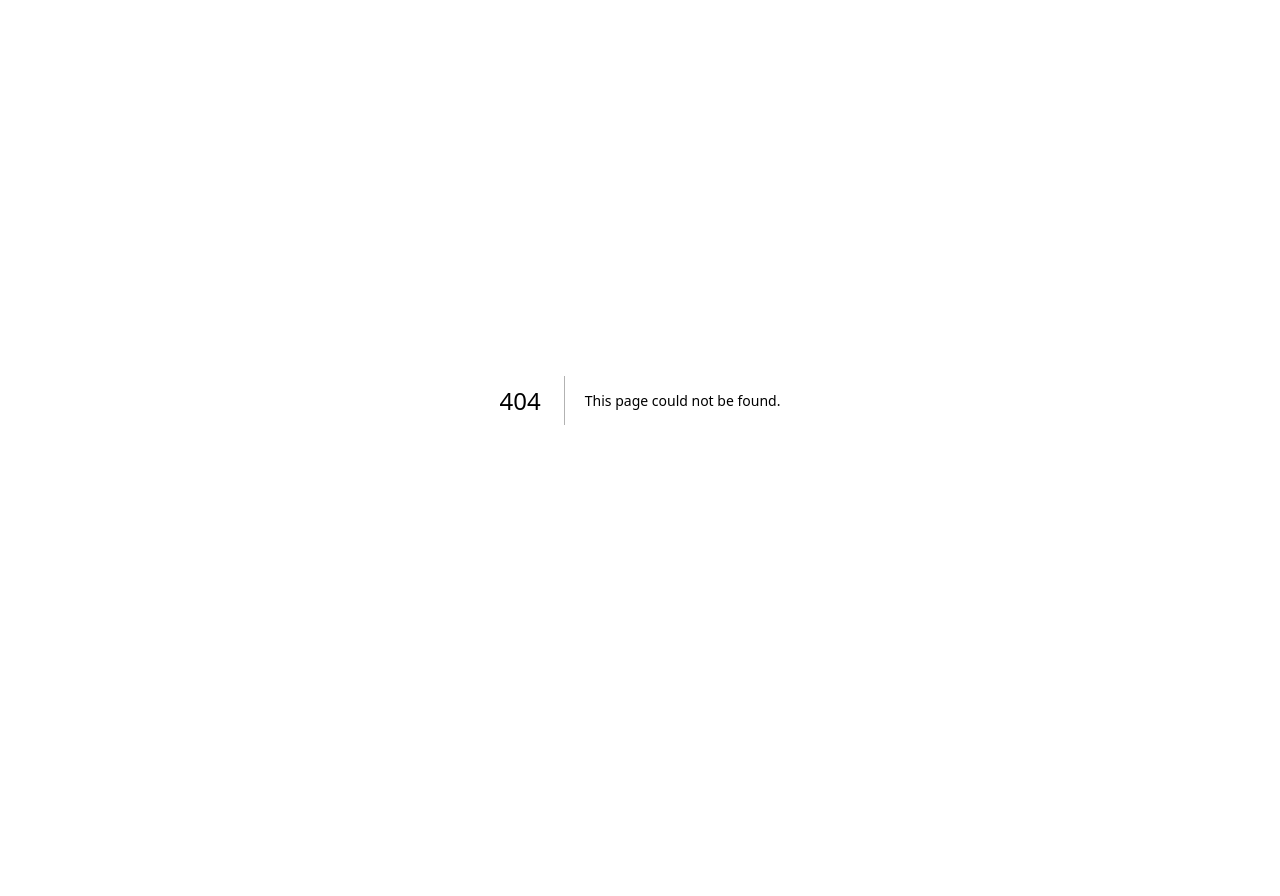
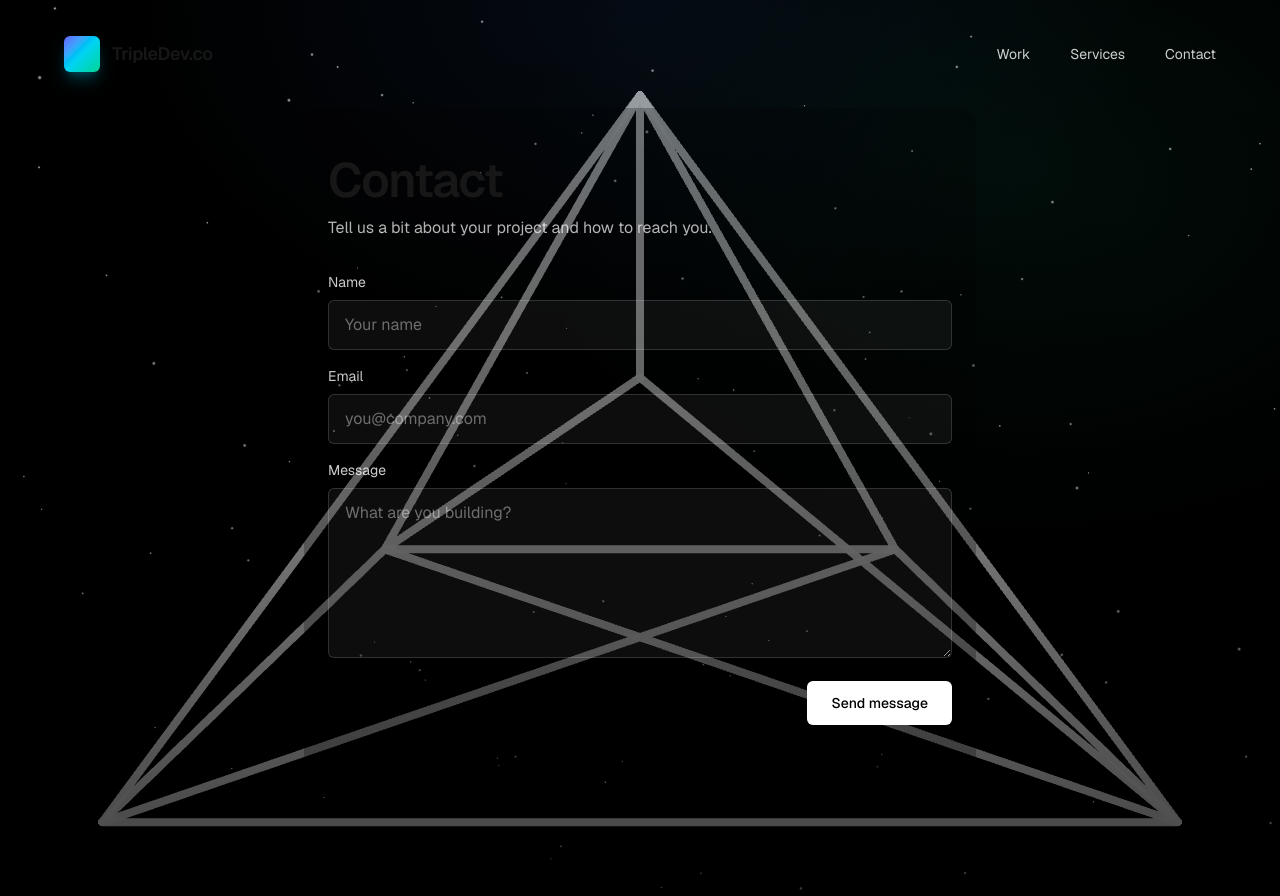
Before and after one commit to BitLionLLC/tripledevco, a Next.js app: page /contact in a window 1280 px wide. Before the commit this address had no page. Before the commit the page ends 800 px from the top, so only its background shows below. Built offline with nearby package versions, Linux system fonts and the light colour scheme.

Commit message:
adds contact form

```diff
--- a/package.json
+++ b/package.json
@@ -13,6 +13,7 @@
     "@react-three/drei": "^10.7.4",
     "@react-three/fiber": "^9.3.0",
     "next": "15.5.2",
+    "nodemailer": "^7.0.6",
     "react": "19.1.0",
     "react-calendly": "^4.4.0",
     "react-dom": "19.1.0",
@@ -23,6 +24,7 @@
     "@tailwindcss/postcss": "^4",
     "eslint": "^9",
     "eslint-config-next": "15.5.2",
-    "tailwindcss": "^4"
+    "tailwindcss": "^4",
+    "typescript": "^5.9.2"
   }
 }
--- /dev/null
+++ b/src/app/contact/page.js
@@ -0,0 +1,127 @@
+import BackgroundScene from "@/components/BackgroundScene";
+import Header from "@/components/Header";
+import { redirect } from "next/navigation";
+import nodemailer from "nodemailer";
+
+export const runtime = 'nodejs';
+
+async function sendContactEmail(formData) {
+  "use server";
+
+  const name = (formData.get("name") || "").toString().trim();
+  const email = (formData.get("email") || "").toString().trim();
+  const message = (formData.get("message") || "").toString().trim();
+
+  if (!name || !email || !message) {
+    return redirect("/contact?error=1");
+  }
+
+  try {
+    const host = process.env.SMTP_HOST;
+    const user = process.env.SMTP_USER;
+    const pass = process.env.SMTP_PASS;
+
+    if (!user || !pass) {
+      console.error("Missing SMTP environment variables. Expected SMTP_USER, SMTP_PASS");
+      return redirect("/contact?error=1");
+    }
+
+    const hasHost = Boolean(host);
+    const hasPort = typeof process.env.SMTP_PORT !== 'undefined' && process.env.SMTP_PORT !== '';
+    const hasSecure = typeof process.env.SMTP_SECURE !== 'undefined' && process.env.SMTP_SECURE !== '';
+
+    let transporter;
+    if (hasHost && hasPort && hasSecure) {
+      transporter = nodemailer.createTransport({
+        host,
+        port: parseInt(process.env.SMTP_PORT, 10),
+        secure: process.env.SMTP_SECURE === "true",
+        auth: { user, pass },
+      });
+    } else {
+      const service = process.env.MAIL_SERVICE || "gmail";
+      transporter = nodemailer.createTransport({
+        service,
+        auth: { user, pass },
+      });
+    }
+
+    const toAddress = process.env.MAIL_TO || "grant@tripledev.co";
+    const fromAddress = process.env.MAIL_FROM || user;
+
+    await transporter.sendMail({
+      from: fromAddress,
+      to: toAddress,
+      replyTo: email,
+      subject: `New contact from ${name}`,
+      text: `Name: ${name}\nEmail: ${email}\n\nMessage:\n${message}`,
+      html: `
+        <div>
+          <p><strong>Name:</strong> ${name}</p>
+          <p><strong>Email:</strong> ${email}</p>
+          <p><strong>Message:</strong></p>
+          <pre style="white-space:pre-wrap;font-family:inherit">${message}</pre>
+        </div>
+      `,
+    });
+  } catch (error) {
+    console.error("Failed to send contact email:", error);
+    return redirect("/contact?error=1");
+  }
+  return redirect("/contact?success=1");
+}
+
+export default async function ContactPage({ searchParams }) {
+  const params = await searchParams;
+  const success = params?.success;
+  const error = params?.error;
+
+  return (
+    <div className="relative min-h-screen overflow-hidden">
+      <BackgroundScene />
+      <Header />
+      <main className="relative z-10 flex min-h-screen flex-col items-center justify-start pt-3 px-6 sm:px-10">
+        <div className="pointer-events-none absolute inset-0 z-0 bg-black/25" />
+
+        <section className="relative z-10 w-full max-w-2xl py-12 bg-black/25 p-6 rounded-2xl">
+          <h1 className="text-3xl sm:text-5xl font-semibold tracking-[-0.03em]">Contact</h1>
+          <p className="mt-3 text-white/70">Tell us a bit about your project and how to reach you.</p>
+
+          {success && (
+            <div className="mt-6 rounded-lg border border-emerald-400/30 bg-emerald-400/10 text-emerald-200 px-4 py-3">
+              Thanks! Your message has been sent. We&#39;ll get back to you soon.
+            </div>
+          )}
+          {error && (
+            <div className="mt-6 rounded-lg border border-red-400/30 bg-red-400/10 text-red-200 px-4 py-3">
+              Something went wrong sending your message. Please try again later.
+            </div>
+          )}
+
+          <form action={sendContactEmail} className="mt-8 flex flex-col gap-4">
+            <div>
+              <label htmlFor="name" className="block text-sm text-white/80">Name</label>
+              <input id="name" name="name" type="text" required
+                className="mt-2 w-full rounded-md border border-white/15 bg-white/5 px-4 py-3 text-white placeholder-white/40 focus:outline-none focus:ring-2 focus:ring-cyan-400/60" placeholder="Your name" />
+            </div>
+            <div>
+              <label htmlFor="email" className="block text-sm text-white/80">Email</label>
+              <input id="email" name="email" type="email" required
+                className="mt-2 w-full rounded-md border border-white/15 bg-white/5 px-4 py-3 text-white placeholder-white/40 focus:outline-none focus:ring-2 focus:ring-cyan-400/60" placeholder="you@company.com" />
+            </div>
+            <div>
+              <label htmlFor="message" className="block text-sm text-white/80">Message</label>
+              <textarea id="message" name="message" rows={6} required
+                className="mt-2 w-full rounded-md border border-white/15 bg-white/5 px-4 py-3 text-white placeholder-white/40 focus:outline-none focus:ring-2 focus:ring-cyan-400/60" placeholder="What are you building?" />
+            </div>
+            <div className="flex justify-end">
+              <button type="submit" className="inline-flex items-center justify-center rounded-md bg-white text-black px-6 py-3 text-sm font-medium hover:bg-white/90 transition-colors">
+                Send message
+              </button>
+            </div>
+          </form>
+        </section>
+      </main>
+    </div>
+  );
+}
--- a/src/app/page.js
+++ b/src/app/page.js
@@ -23,7 +23,7 @@ export default function Home() {
             clean code, and performance you can feel.
           </p>
           <p className="mt-6 max-w-2xl text-white/70 text-balance">
-            We specialize in React, Next, TypeScript, Node, FastAPI, MongoDB, Supabase, Flutter, and integration with OpenAI and Anthropic API's
+            We specialize in React, Next, TypeScript, Node, FastAPI, MongoDB, Supabase, Flutter, and integration with OpenAI and Anthropic APIs
           </p>
           <div className="mt-8 flex flex-col sm:flex-row gap-4">
             <Link href="/schedule" className="inline-flex items-center justify-center rounded-md bg-white text-black px-6 py-3 text-sm font-medium hover:bg-white/90 transition-colors">
--- a/src/components/Header.jsx
+++ b/src/components/Header.jsx
@@ -11,7 +11,7 @@ export default function Header () {
                 <nav className="flex items-center gap-6 sm:gap-8 text-sm text-white/80 min-w-12 sm:justify-between">
                     <Link href="/work" className="hover:text-white transition-colors">Work</Link>
                     <Link href="#services" className="hover:text-white transition-colors ml-2">Services</Link>
-                    <Link href="#contact" className="hover:text-white transition-colors ml-2">Contact</Link>
+                    <Link href="/contact" className="hover:text-white transition-colors ml-2">Contact</Link>
                 </nav>
             </header>
         </div>
```
Also changed, not shown: 1 other file (tests, documents, lock files or other folders).
